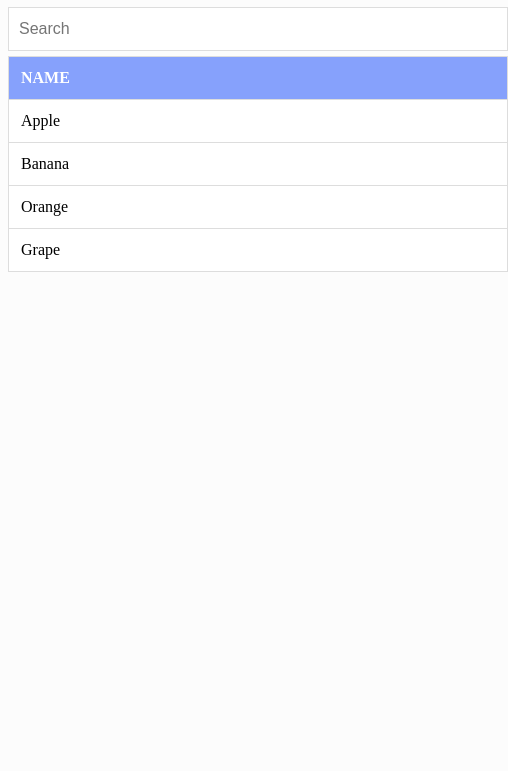
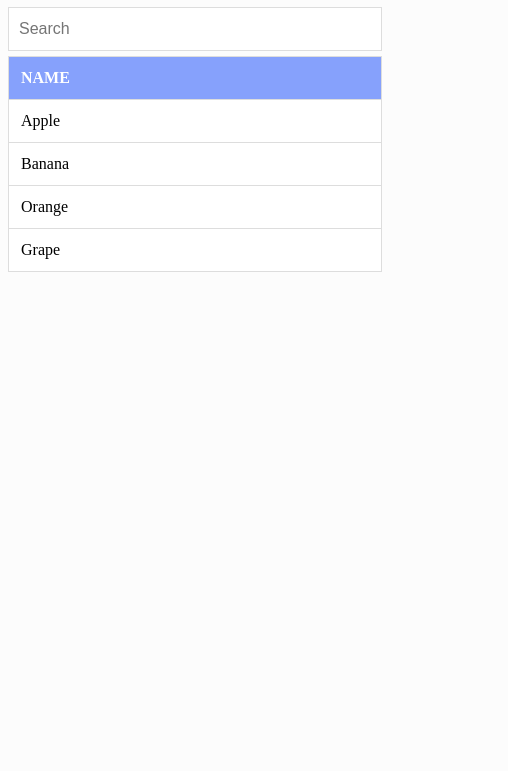
Before and after one commit to minyong-jeong/hello-view, a plain HTML site: page filter_table/filter_table.html in a window 390 px wide. Shown: the part 73-844 px from the top of the page, 508 px wide, since content can reach past the window. Drawn offline with Linux system fonts and the light colour scheme; a web font is replaced by a local one.

Commit message:
Update filter table

```diff
--- a/filter_table/filter_table.css
+++ b/filter_table/filter_table.css
@@ -1,9 +1,16 @@
+@font-face {
+    font-family: 'BMJUA';
+    src:url('../fonts/BMJUA_ttf.ttf');
+    src:url('../fonts/BMJUA_otf.otf');
+}
+
 body {
+    font-family: 'BMJUA';
     background-color: #fcfcfc;
 }
 
 .container {
-    width: 500px;
+    width: 640px;
     margin: 0 auto;
 }
 
@@ -49,3 +56,9 @@ body {
 #my-table tr:hover {
     background-color: #f5f5f5;
 }
+
+@media screen and (max-width: 640px) {
+    .container {
+        width: 100%;
+    }
+}
```
Also changed, not shown: images/filter_table.JPG.
